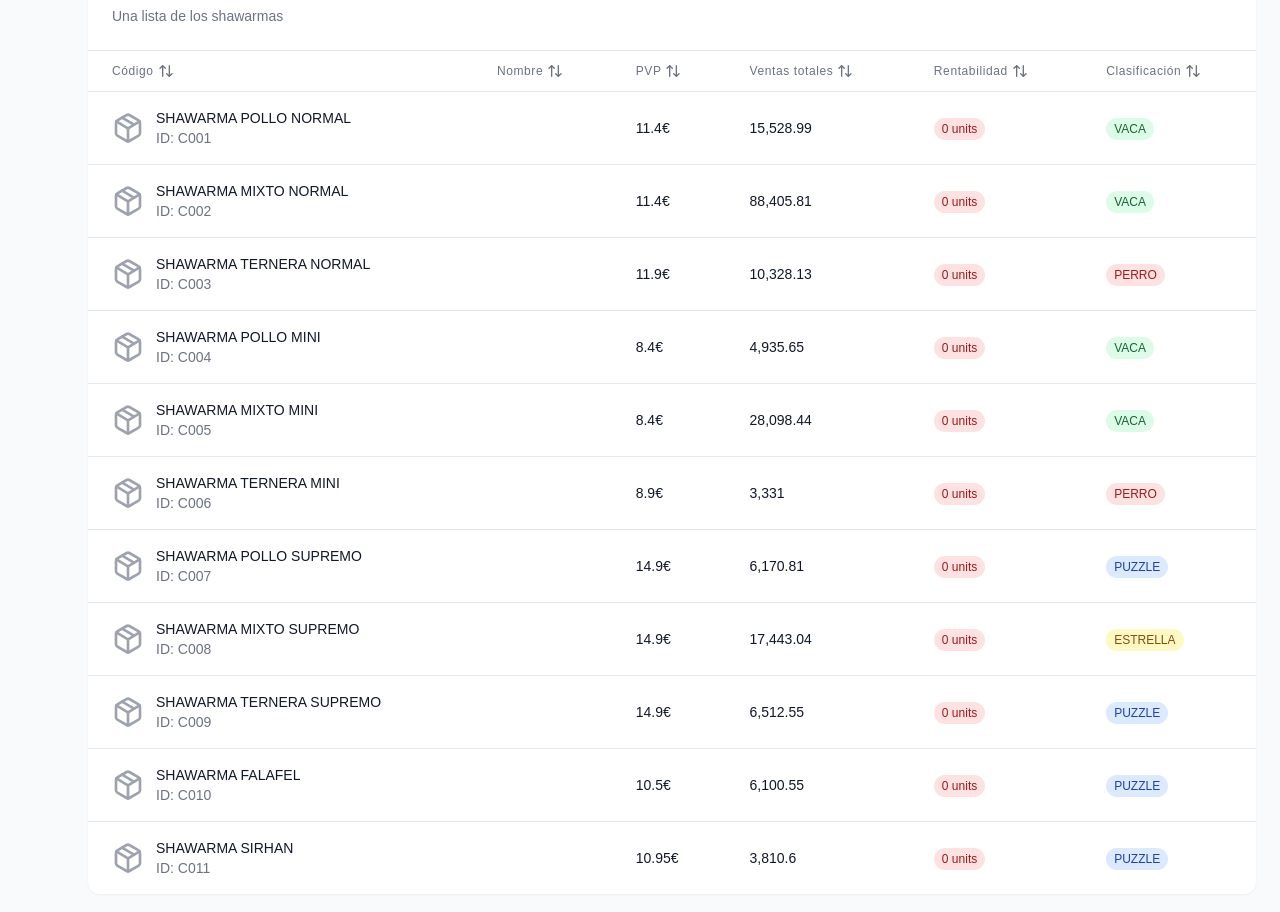
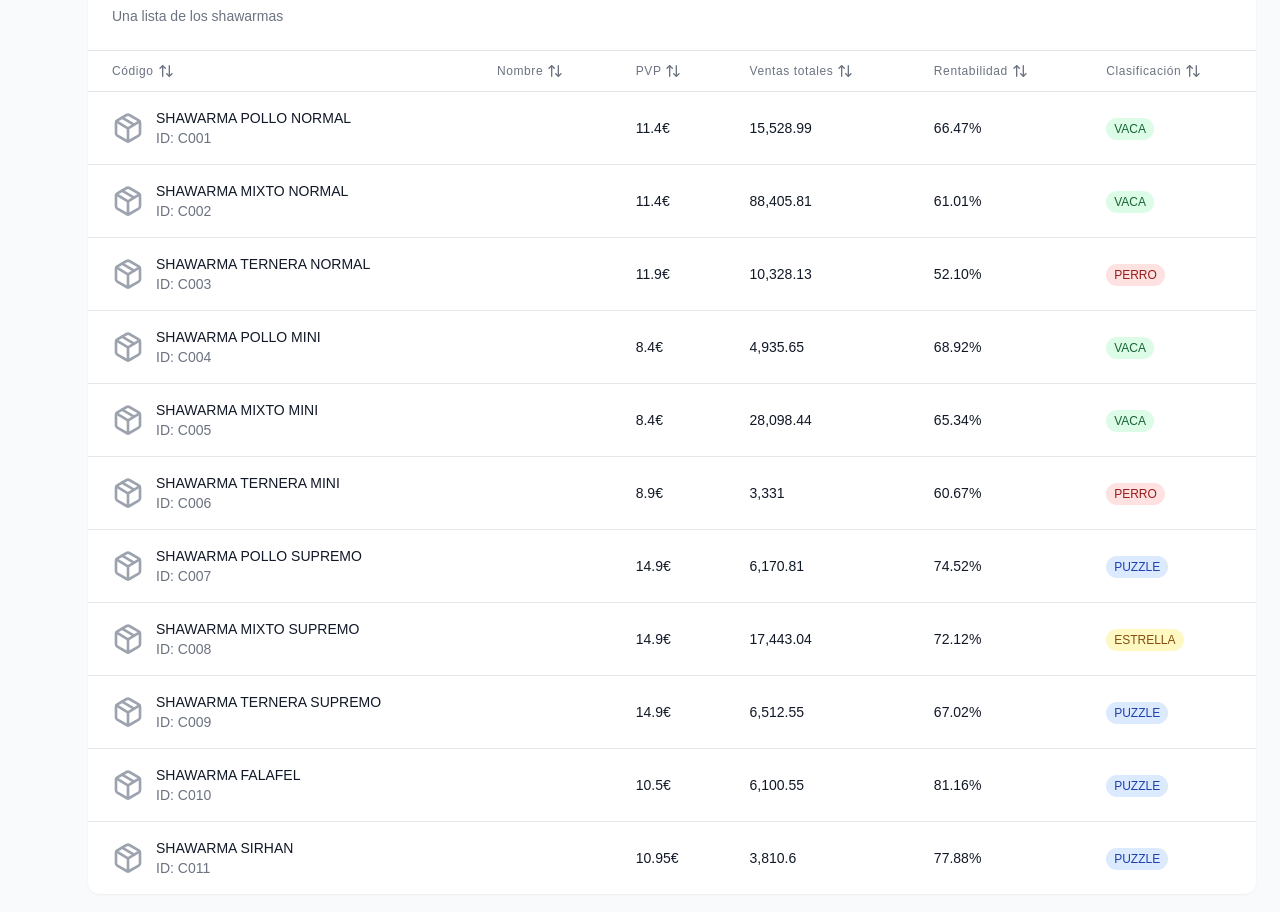
Before and after one commit to jorgebp226/frontend-app-restauracion, a React (Vite) app: page /analytics in a window 1280 px wide. Shown: the part 942-1854 px from the top of the page. Built offline with nearby package versions, Linux system fonts and the light colour scheme; a web font is replaced by a local one.

Commit message:
Cambios en la rentabilidad

```diff
--- a/src/analytics/ProductTable.tsx
+++ b/src/analytics/ProductTable.tsx
@@ -340,12 +340,9 @@ export const ProductTable: FC<ProductTableProps> = ({ onProductClick }) => {
                   )}
                 </td>
                 <td className="px-6 py-4 text-sm">
-                <span className={`px-2 py-1 rounded-full text-xs font-medium
-                  ${(product.stock || 0) > 50 ? 'bg-green-100 text-green-800' :
-                    (product.stock || 0) > 20 ? 'bg-yellow-100 text-yellow-800' :
-                    'bg-red-100 text-red-800'}`}>
-                  {product.stock || 0} units
-                </span>
+                  <span className="text-sm text-gray-900">
+                    {product.profitability.toFixed(2)}%
+                  </span>
                 </td>
                 <td className="px-6 py-4">
                   <span className={`px-2 py-1 rounded-full text-xs font-medium ${getClassificationColor(product.classification)}`}>
```
